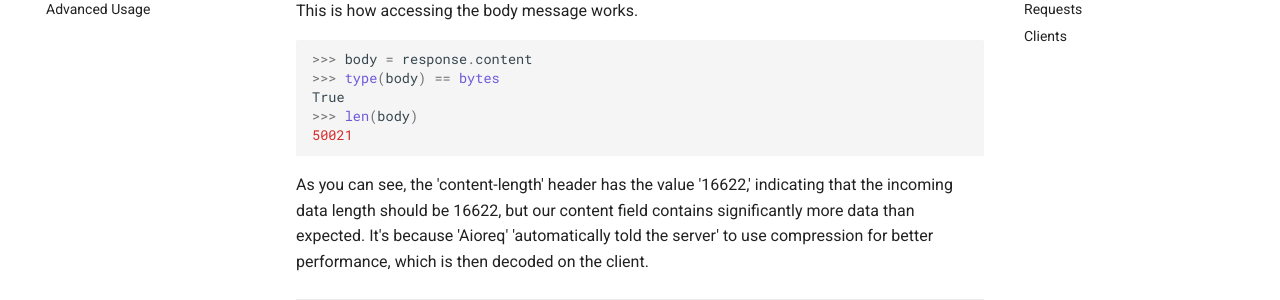
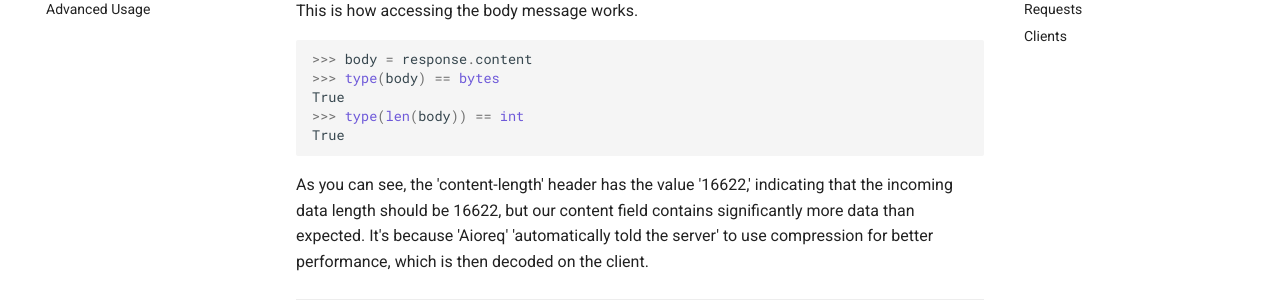
Before and after one commit to karpetrosyan/aioreq, an MkDocs documentation site: the page built from docs/quickstart.md, in a window 1280 px wide and 900 px high, scrolled down 1180 px. Shown: the part 153-453 px from the top of the window. Built offline with MkDocs 1.6.1 and Material for MkDocs 9.7.7, drawn with Linux system fonts in a browser that asks for light colours; comment, search, counter and statistics services are not loaded.

Commit message:
Fix some doctest bugs

````diff
--- a/docs/quickstart.md
+++ b/docs/quickstart.md
@@ -67,8 +67,8 @@ This is how accessing the body message works.
 >>> body = response.content
 >>> type(body) == bytes
 True
->>> len(body)
-50021
+>>> type(len(body)) == int
+True
 
 ```
 As you can see, the 'content-length' header has the value '16622,' indicating that the incoming data length should be
@@ -194,7 +194,7 @@ Each response object contains his request.
 The 'request' field provides access to the Request object.
 ``` py
 >>> response.request
-<Request GET https://www.google.com>
+<Request GET http://www.google.com>
 
 ```
 
@@ -220,6 +220,7 @@ The client employs his headers in all of his requests.
 
 ``` py
 >>> client = aioreq.Client(headers={'Accept': 'application/json'})
+
 ```
 
 The initialization interface for StreamClient is the same, but the request sending logic is different.
````
